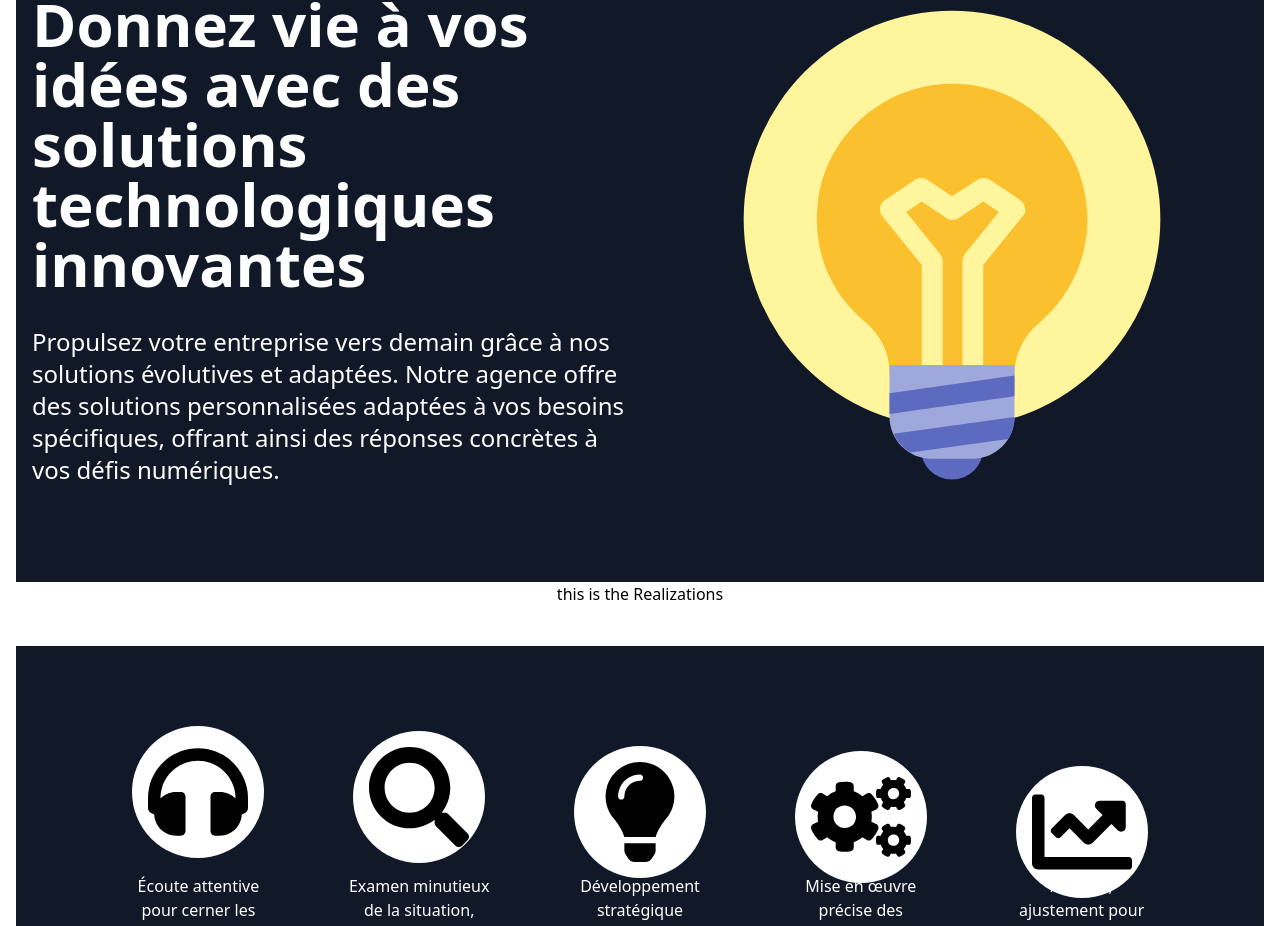
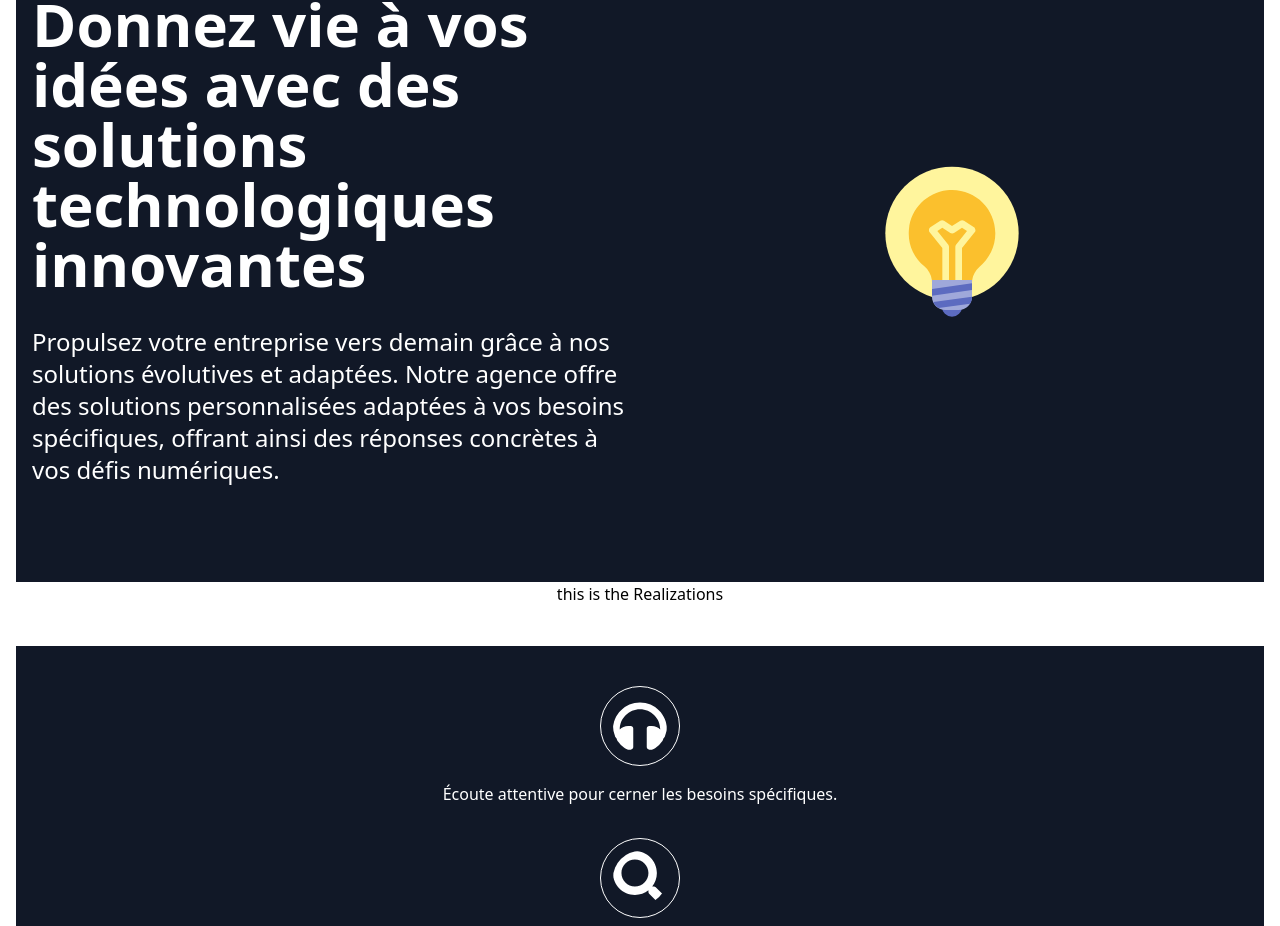
Before and after one commit to code-amin/AgenceX, a React (Create React App) app in the folder agence/: page / in a window 1280 px wide. Shown: the part 230-1156 px from the top of the page. Built offline with nearby package versions, Linux system fonts and the light colour scheme.

Commit message:
hero and services respo

```diff
--- a/agence/src/Hero.js
+++ b/agence/src/Hero.js
@@ -2,16 +2,16 @@ import { FcIdea } from "react-icons/fc";
 
 const Hero = () => {
   return (
-    <div className="bg-gray-900 text-white py-20 flex flex-wrap items-center">
-      <div className="max-w-md mx-auto md:max-w-2xl md:mx-0 md:w-1/2 md:order-2">
-        <FcIdea className="text-yellow-500" size={500} style={{ margin: "0 auto" }} />
+    <div className="bg-gray-900 text-white py-10 md:py-20 flex flex-col md:flex-row items-center">
+      <div className="max-w-md mx-auto md:max-w-none md:w-1/2 md:order-2 md:ml-auto md:mr-0">
+        <FcIdea className="text-yellow-500 w-20 md:w-32 lg:w-40 h-20 md:h-32 lg:h-40" size={500} style={{ margin: "0 auto" }}  />
       </div>
-      <div className="max-w-md mx-auto md:max-w-2xl md:mx-0 md:w-1/2 md:order-1">
+      <div className="max-w-md mx-auto md:max-w-none md:w-1/2 md:order-1">
         <div className="p-4">
-          <h1 className="text-4xl md:text-5xl lg:text-6xl font-bold mb-8">
+          <h1 className="text-3xl md:text-5xl lg:text-6xl font-bold mb-4 md:mb-8">
             Donnez vie à vos idées avec des solutions technologiques innovantes
           </h1>
-          <p className="text-lg md:text-xl lg:text-2xl leading-relaxed">
+          <p className="text-base md:text-xl lg:text-2xl leading-relaxed">
             Propulsez votre entreprise vers demain grâce à nos solutions évolutives et adaptées.
             Notre agence offre des solutions personnalisées adaptées à vos besoins spécifiques,
             offrant ainsi des réponses concrètes à vos défis numériques.
--- a/agence/src/Services.js
+++ b/agence/src/Services.js
@@ -2,39 +2,37 @@ import { FaHeadphones, FaSearch, FaLightbulb, FaCogs, FaChartLine } from "react-
 
 const Services = () => {
   return (
-    <div className="py-20 bg-gray-900 " >
-      <div className="container px-4 mx-auto">
-        <div className="grid grid-cols-5 gap-20 max-w-5xl mx-auto">
+    <div className="py-10 bg-gray-900">
+      <div className="container mx-auto flex flex-col items-center space-y-8">
         <div className="flex flex-col items-center space-y-4">
-            <div className="rounded-full bg-white p-4">
-              <FaHeadphones size={100} />
+          <div className="icon-container">
+            <FaHeadphones size={80} className="icon text-white border border-white rounded-full p-3" />
           </div>
           <p className="text-center text-white">Écoute attentive pour cerner les besoins spécifiques.</p>
         </div>
         <div className="flex flex-col items-center space-y-4">
-            <div className="rounded-full bg-white p-4" style={{ transform: 'translateY(5px)' }}>
-              <FaSearch size={100} />
+          <div className="icon-container">
+            <FaSearch size={80} className="icon text-white border border-white rounded-full p-3" />
           </div>
-            <p className="text-center text-white" >Examen minutieux de la situation, concurrents, opportunités.</p>
+          <p className="text-center text-white">Examen minutieux de la situation, concurrents, opportunités.</p>
         </div>
         <div className="flex flex-col items-center space-y-4">
-            <div className="rounded-full bg-white p-4" style={{ transform: 'translateY(20px)' }}>
-              <FaLightbulb size={100} />
+          <div className="icon-container">
+            <FaLightbulb size={80} className="icon text-white border border-white rounded-full p-3" />
           </div>
           <p className="text-center text-white">Développement stratégique adapté à vos besoins et marché.</p>
         </div>
         <div className="flex flex-col items-center space-y-4">
-            <div className="rounded-full bg-white p-4" style={{ transform: 'translateY(25px)' }}>
-              <FaCogs size={100} />
+          <div className="icon-container">
+            <FaCogs size={80} className="icon text-white border border-white rounded-full p-3" />
           </div>
           <p className="text-center text-white">Mise en œuvre précise des solutions convenues.</p>
         </div>
         <div className="flex flex-col items-center space-y-4">
-            <div className="rounded-full bg-white p-4" style={{ transform: 'translateY(40px)' }}>
-              <FaChartLine size={100} />
+          <div className="icon-container">
+            <FaChartLine size={80} className="icon text-white border border-white rounded-full p-3" />
           </div>
           <p className="text-center text-white">Analyse, ajustement pour une croissance constante et efficace.</p>
-          </div>
         </div>
       </div>
     </div>
```
Lines whose indentation alone changed are shown as unchanged.
